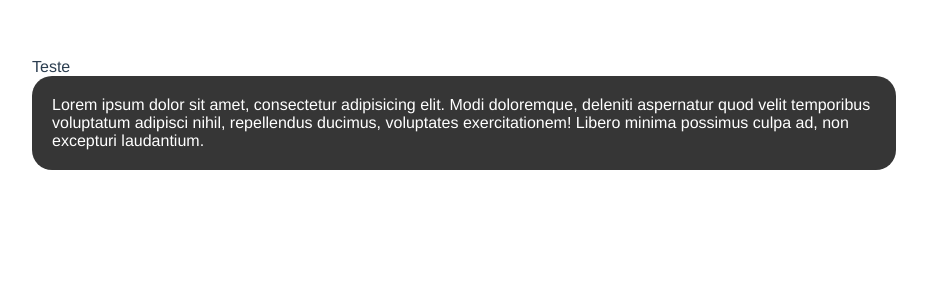
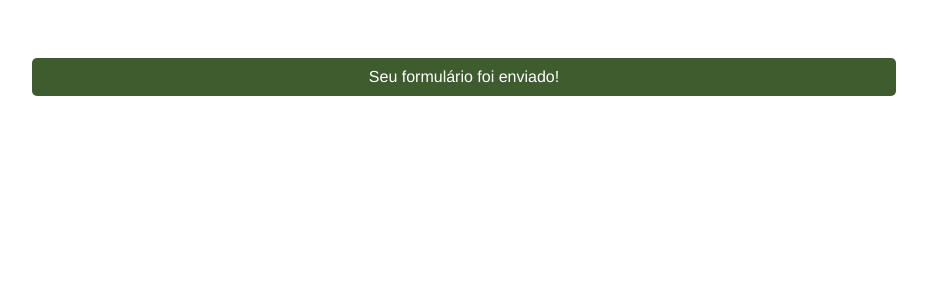
Before and after one commit to PedRo-HenRique-14/estudos-vue-js, a Vue app in the folder app/: page / in a window 1280 px wide. Shown: the top 300 px of the page, without its empty margins (176-1103 px from the left). Built offline with nearby package versions, Linux system fonts and the light colour scheme.

Commit message:
use component props

```diff
--- a/app/src/App.vue
+++ b/app/src/App.vue
@@ -1,16 +1,20 @@
 <template>
-  <div class="card">Teste</div>
-  <BaseCard></BaseCard>
+  <BaseAlert
+    :variant="alertVariant"
+  >
+    {{ alertText }}
+  </BaseAlert>
 </template>
 
 <script>
-import BaseCard from "@/components/BaseCard.vue"
+import BaseAlert from "@/components/BaseAlert.vue";
 export default {
   name: 'App',
-  components: {BaseCard},
+  components: {BaseAlert},
   data() {
     return {
-
+      alertVariant: 'success',
+      alertText: 'Seu formulário foi enviado!',
     }
   },
   watch: {
--- /dev/null
+++ b/app/src/components/BaseAlert.vue
@@ -0,0 +1,44 @@
+<template>
+    <div :class="baseClass">
+        <slot/>
+    </div>
+</template>
+
+<script>
+    export default {
+        props: {
+            variant: { // Define um tipo e um valor default para a prop variant
+                type: String,
+                default: '',
+            }
+        },
+
+        computed: {
+            baseClass() {
+                return [
+                    'alert',
+                    this.variant?this.variant:'', // Verifica se existe algum valor na variant
+                ]
+            },
+        },
+    }
+</script>
+
+<style scoped>
+.alert {
+    background-color: #303030;
+    border-radius: 5px;
+    color: white;
+    padding: 10px;
+    text-align: center;
+}
+.success {
+    background-color: #3f5c2f;
+}
+.danger {
+    background-color: #7e2929;
+}
+.warning {
+    background-color: #a8872c;
+}
+</style>
```
